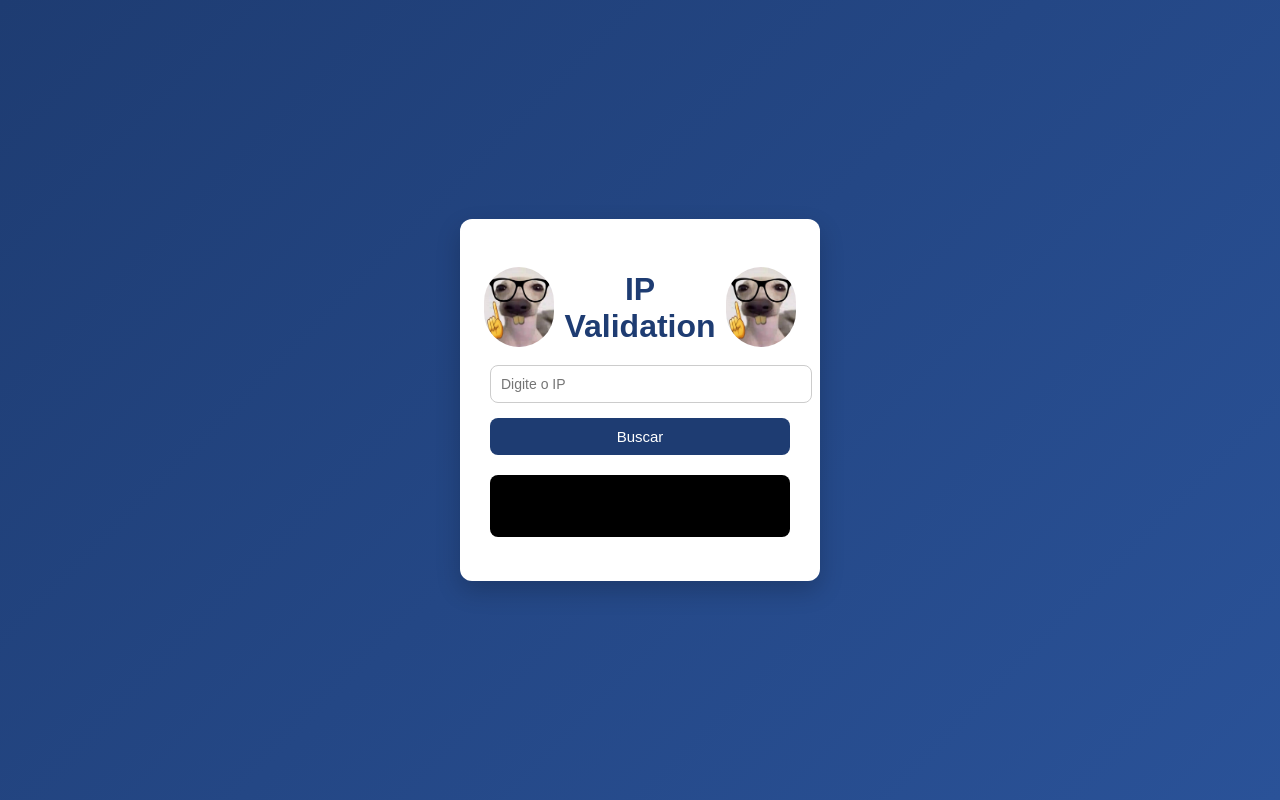
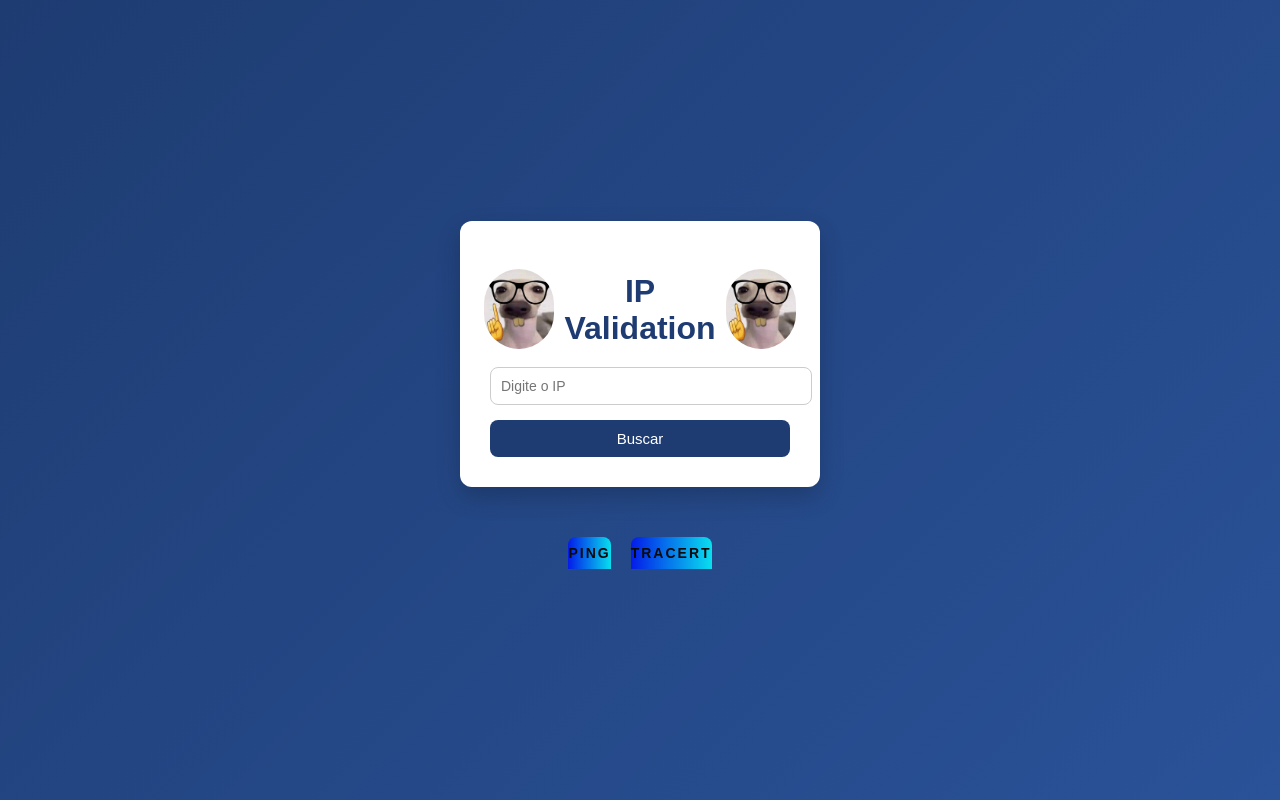
Before and after one commit to Gustavo-Alve/IP-Validation, a Flask app: page / in a window 1280 px wide. Run offline with Flask 3, Linux system fonts and the light colour scheme.

Commit message:
add tracert

```diff
--- a/app.py
+++ b/app.py
@@ -24,7 +24,49 @@ def ping_ip():
         result = subprocess.run(
             ["ping", param, "4", ip],  #aqui onde ele executa o comando ping param(-n / -c) "1", ip (valor do nosso js)
             capture_output=True,
-            text=True
+            text=True,
+            encoding= "cp850"
+        )
+        if result.returncode == 0:
+            return jsonify({
+                "status": "ok",
+                "output": result.stdout
+            })
+        else:
+            return jsonify({
+                "status": "offline",
+                "output": result.stderr
+            })
+
+    except Exception as e:
+        return jsonify({
+            "status": "error",
+            "message": str(e)
+        })
+
+
+@app.route("/tracert", methods=["POST"])
+def tracert_ip():
+    data = request.get_json() or {}
+    ip = data.get("ip")
+
+    if not ip:
+        return jsonify({
+            "status": "error",
+            "message": "IP inválido"
+        })
+
+    try:
+        if platform.system().lower() == "windows":
+            command = ["tracert", ip]
+        else:
+            command = ["traceroute", ip]
+
+        result = subprocess.run(
+            command,
+            capture_output=True,
+            text=True,
+            encoding= "cp850"
         )
 
         if result.returncode == 0:
--- a/static/css/style.css
+++ b/static/css/style.css
@@ -2,13 +2,13 @@ body {
     margin: 0;
     height: 100vh;
     display: flex;
+    flex-direction: column; /* 🔥 ISSO resolve */
     justify-content: center;
     align-items: center;
     background: linear-gradient(135deg, #1e3c72, #2a5298);
     font-family: Arial, Helvetica, sans-serif;
     color: #333;
 }
-
 .container {
     background: #ffffff;
     padding: 30px;
@@ -21,6 +21,11 @@ body {
 h1 {
     margin-bottom: 20px;
     color: #1e3c72;
+}
+
+form {
+    display: flex;
+    flex-direction: column;
 }
 
 input {
@@ -74,9 +79,10 @@ input:focus {
     background-color: #16325c;
 }
 
-#resp {
-    background: #000;
-    color: #00ff88;
+.resp, .resp_tracert{
+    display: none; /*serve para nao mostrar ate a ação */
+    background-color: black;
+    color: yellow;
     padding: 15px;
     border-radius: 8px;
     font-family: Consolas, monospace;
@@ -84,7 +90,13 @@ input:focus {
     text-align: left;
     white-space: pre-wrap;
     margin-top: 20px;
+    width: 300px;
+    height: 400px;
+    overflow-y: auto;
 }
+
+
+
 .title {
     display: flex;
     align-items: center;
@@ -100,3 +112,63 @@ input:focus {
 img {
     border-radius: 40px;
 }
+
+.blocks {
+    display: flex;
+    justify-content: center;
+    gap: 20px;
+    margin-top: 50px;
+}
+
+.title_process {
+    width: 100%;
+    text-align: center;
+
+    padding: 8px 0;
+    margin-bottom: 10px;
+
+    background: linear-gradient(90deg, #041bebfa, #08dfee);
+    color: #0a0a0a;
+
+    font-weight: bold;
+    font-size: 14px;
+    letter-spacing: 2px;
+    text-transform: uppercase;
+
+    border-radius: 8px 8px 0 0;
+}
+
+.card {
+    display: flex;
+    flex-direction: column;
+    align-items: center;
+
+    opacity: 0;
+    transform: translateY(20px);
+    animation: fadeUp 0.6s ease forwards;
+}
+
+.card:nth-child(2) {
+    animation-delay: 0.2s; /* segundo card entra depois */
+}
+
+@keyframes fadeUp {
+    to {
+        opacity: 1;
+        transform: translateY(0);
+    }
+}
+
+.typing {
+    overflow: hidden;
+    white-space: pre-wrap;
+    border-right: 2px solid #00ff88;
+
+    animation: blink 0.8s infinite;
+}
+
+@keyframes blink {
+    50% {
+        border-color: transparent;
+    }
+}
--- a/static/js/script.js
+++ b/static/js/script.js
@@ -1,30 +1,71 @@
-const frm = document.querySelector('form')
-const ip_value = document.getElementById('ip')
-const resp = document.getElementById('resp')
+const frm = document.querySelector('form');
+const ip_value = document.getElementById('ip');
+const resp = document.querySelector('.resp');
+const resp_tracert = document.querySelector('.resp_tracert');
+
+
+function typeText(element, text, speed = 10) {
+    element.innerText = "";
+    element.classList.add("typing");
+
+    let i = 0;
+
+    function typing() {
+        if (i < text.length) {
+            element.innerText += text.charAt(i);
+            i++;
+            setTimeout(typing, speed);
+        } else {
+            element.classList.remove("typing");
+        }
+    }
+
+    typing();
+}
 
 frm.addEventListener("submit", async (e) => {
-    e.preventDefault()
+    e.preventDefault();
 
-    const value = ip_value.value
+    const value = ip_value.value;
 
-    if (value == null){
-        alert('Digite um valor')
+    if (value.trim() === "") {
+        alert('Digite um valor');
+        return;
     }
-
-
     const response = await fetch("http://127.0.0.1:5000/ping", { //requisição pro meu flask
         method: "POST", //tipo de requisição que meu flask esta esperando
         headers: {
             "Content-Type": "application/json" //estou enviando em jscon
         },
         body: JSON.stringify({ ip: value }) //converte objeto js -> json
-    })
+    });
 
-    const data = await response.json() //converte minha resposta json em objeto Js
-        //quem faz a validação e o python eu apenas envio nome ou ip que o usuario digitou
+    const data = await response.json();
+
+    resp.style.display = "block";
+
     if (data.status === 'ok') {
-        resp.innerText = data.output
+        typeText(resp, data.output); // 🔥 agora sim
     } else {
-        resp.innerText = 'Erro IP nao Encontrado'
+        resp.innerText = 'Erro IP nao Encontrado';
     }
-})
+
+    // 🔹 TRACERT
+    const response_tracert = await fetch("http://127.0.0.1:5000/tracert", {
+        method: "POST",
+        headers: {
+            "Content-Type": "application/json"
+        },
+        body: JSON.stringify({ ip: value })
+    });
+
+    const data_tracert = await response_tracert.json();
+
+    resp_tracert.style.display = "block";
+
+    if (data_tracert.status === 'ok') {
+        typeText(resp_tracert, data_tracert.output); // 🔥 aqui também
+    } else {
+        resp_tracert.innerText = 'Erro no tracert';
+    }
+});
--- a/templates/index.html
+++ b/templates/index.html
@@ -18,12 +18,22 @@
             <input type="text" id="ip" placeholder="Digite o IP">
             <button class="search" type="submit">Buscar</button>
 
-            <pre id="resp">
-                <!-- Aqui vou mostrar o monitoramento dos meus logs -->
-            </pre>
         </div>
     </form>
 
+    <div class="blocks">
+
+    <div class="card">
+        <div class="title_process">PING</div>
+        <h2 class="resp"></h2>
+    </div>
+
+    <div class="card">
+        <div class="title_process">TRACERT</div>
+        <h2 class="resp_tracert"></h2>
+    </div>
+
+</div>
     <script src="{{ url_for('static', filename='js/script.js') }}"></script>
     </body>
 </html>
```
Also changed, not shown: coisa_que_aprendi.txt (+9 -4 lines), static/js/teste.js (added, +56 -0 lines).
